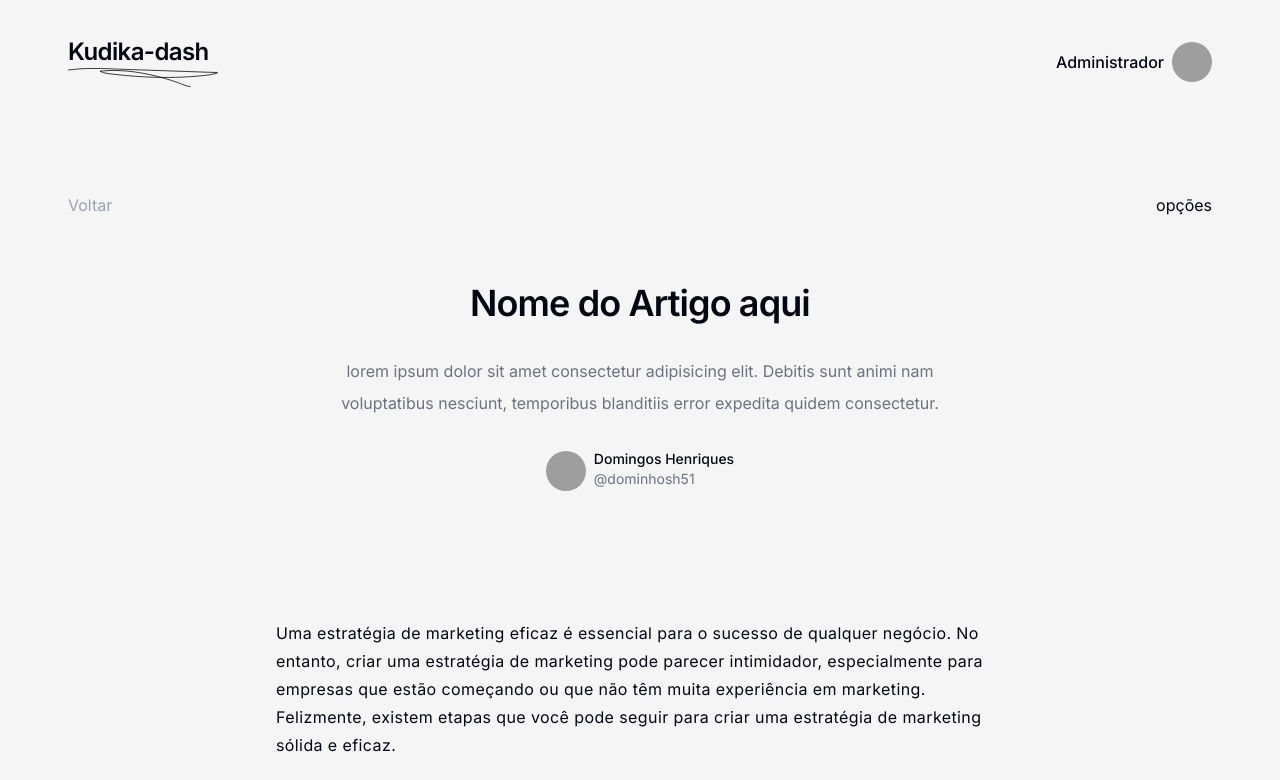
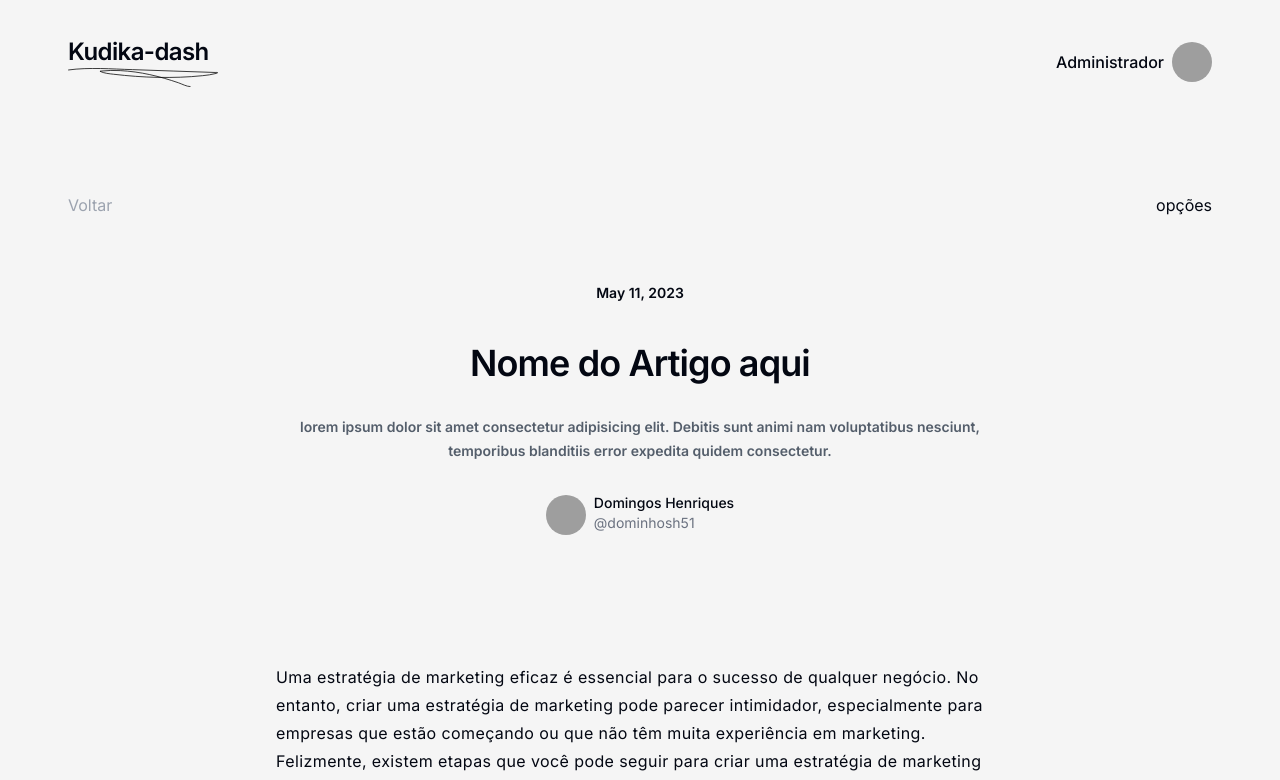
Before and after one commit to makiessedev/kudika-dash-blog, a Next.js app: page /articles/view/1 in a window 1280 px wide. Shown: the top 780 px of the page. Built offline with nearby package versions, Linux system fonts and the light colour scheme; grey boxes are pictures that could not be loaded.

Commit message:
add time in view article

```diff
--- a/src/app/articles/view/[id]/page.tsx
+++ b/src/app/articles/view/[id]/page.tsx
@@ -25,10 +25,11 @@ export default function View() {
         <span>opções</span>
         </div>
         <div className="flex flex-col items-center justify-center ">
+        <div className="text-sm font-semibold">May 11, 2023</div>
           <h2 className="mt-10 scroll-m-20 pb-2 text-4xl font-semibold tracking-tight transition-colors first:mt-0 text-center">
             Nome do Artigo aqui
           </h2>
-          <p className="leading-8 tracking-normal text-[16px] px-60 text-center text-gray-500/100 [&:not(:first-child)]:mt-6">
+          <p className="leading-6 tracking-normal text-sm font-semibold text-[16.2px] px-52 text-center text-gray-600/95 [&:not(:first-child)]:mt-6">
             lorem ipsum dolor sit amet consectetur adipisicing elit. Debitis
             sunt animi nam voluptatibus nesciunt, temporibus blanditiis error
             expedita quidem consectetur.
```
